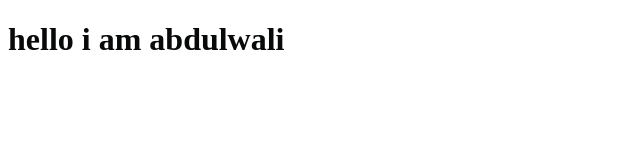
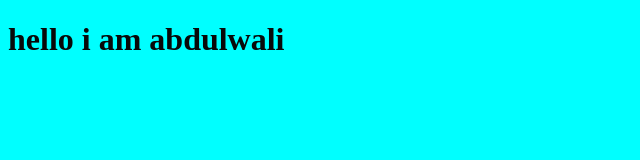
Before and after one commit to AbdulwaliTest/myproject-, a plain HTML site: page index.html in a window 1280 px wide. Shown: the whole page, without its empty margins (0-640 px from the left). Drawn offline with Linux system fonts and the light colour scheme.

Commit message:
add backgraund color of body

```diff
--- a/style.css
+++ b/style.css
@@ -1,5 +1,5 @@
 body{
-    color: #fcfffc;
+   background-color: aqua;
 }
 h1{
     color: rgb(8, 9, 9);
```
